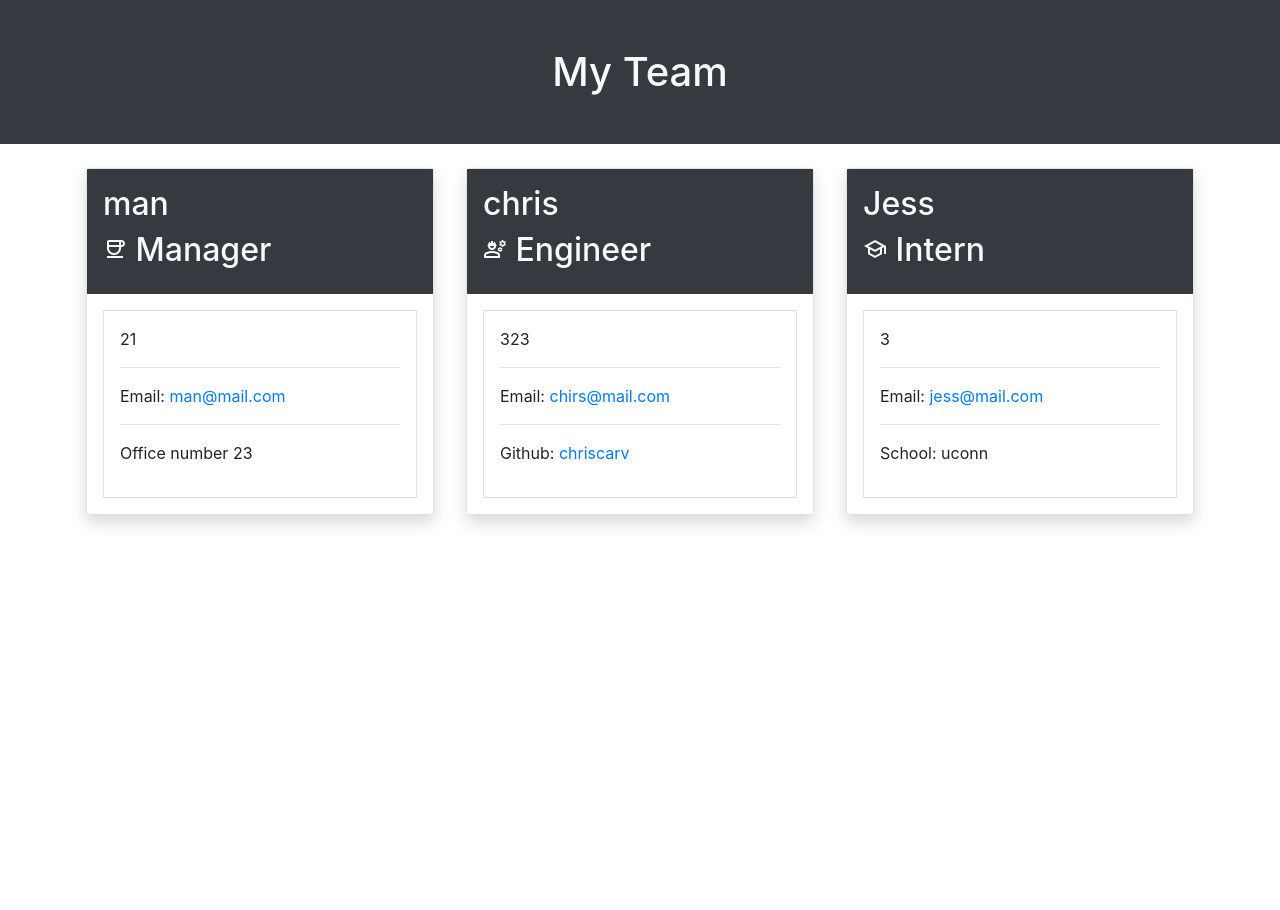
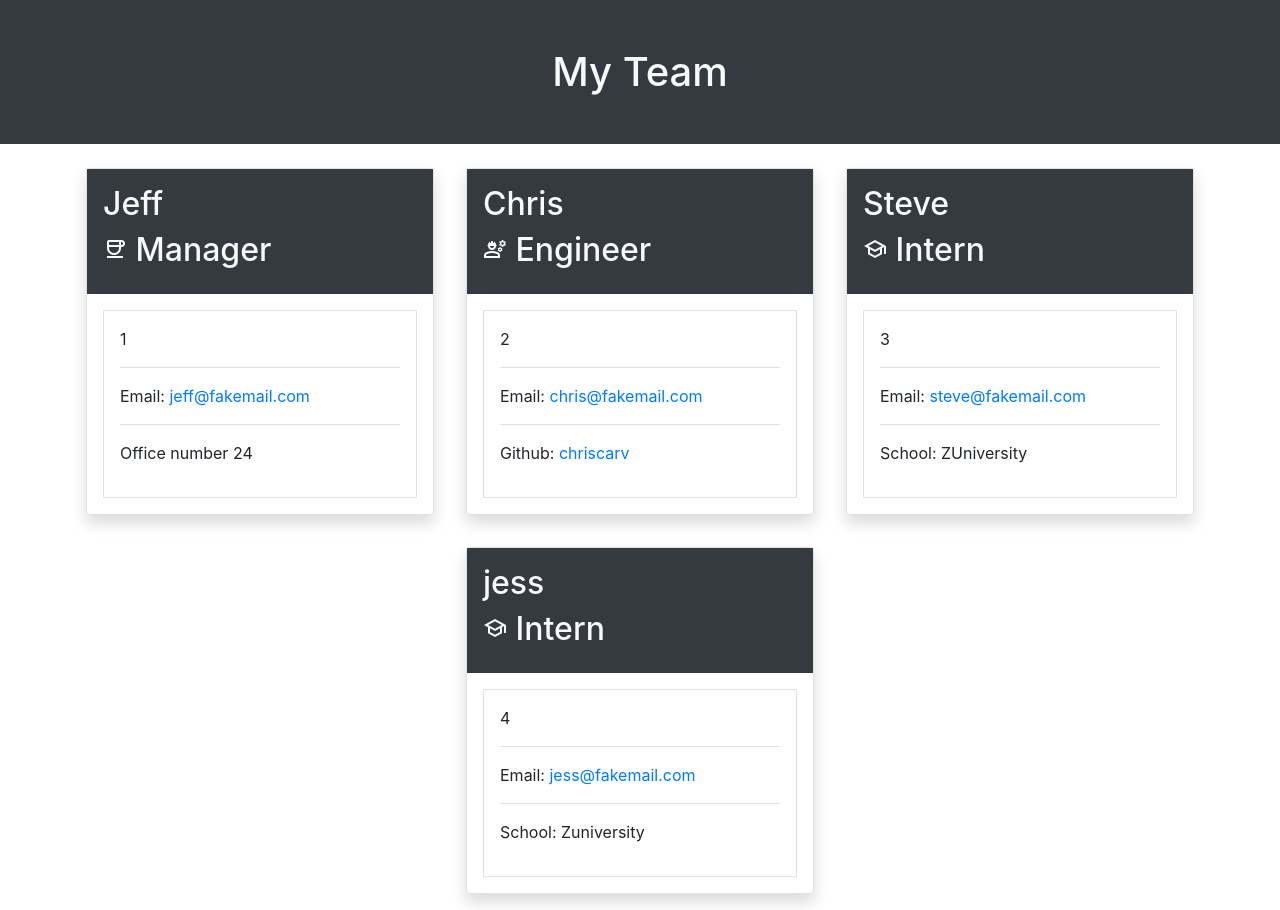
Before and after one commit to chriscarv/team-profile-generator, a website: page dist/index.html in a window 1280 px wide. Before the commit the page ends 800 px from the top, so only its background shows below. Drawn offline with nearby package versions, Linux system fonts and the light colour scheme.

```diff
--- a/dist/index.html
+++ b/dist/index.html
@@ -19,25 +19,25 @@
     <div class="justify-content-around col-4 p-3">
         <div class="border shadow rounded">
             <div class="bg-dark text-light p-3">
-                <h2>man</h2>
+                <h2>Jeff</h2>
                 <h2><span class="material-symbols-outlined">coffee</span> Manager</h2>
             </div>
             <div class="border m-3 p-3">
-                <p class="border-bottom pb-3">21</p>
-                <p class="border-bottom pb-3">Email: <a href="mailto: man@mail.com">man@mail.com</a></p>
-                <p>Office number 23</p>
+                <p class="border-bottom pb-3">1</p>
+                <p class="border-bottom pb-3">Email: <a href="mailto: jeff@fakemail.com">jeff@fakemail.com</a></p>
+                <p>Office number 24</p>
             </div>
         </div>
     </div>
     <div class="justify-content-around col-4 p-3">
         <div class="border shadow rounded">
             <div class="bg-dark text-light p-3">
-                <h2>chris</h2>
+                <h2>Chris</h2>
                 <h2><span class="material-symbols-outlined">engineering</span> Engineer</h2>
             </div>
             <div class="border m-3 p-3">
-                <p class="border-bottom pb-3">323</p>
-                <p class="border-bottom pb-3">Email: <a href="mailto: chirs@mail.com">chirs@mail.com</a></p>
+                <p class="border-bottom pb-3">2</p>
+                <p class="border-bottom pb-3">Email: <a href="mailto: chris@fakemail.com">chris@fakemail.com</a></p>
                 <p>Github: <a href="https://github.com/chriscarv" target="_blank">chriscarv</a></p>
             </div>
         </div>
@@ -45,13 +45,26 @@
     <div class="justify-content-around col-4 p-3">
         <div class="border shadow rounded">
             <div class="bg-dark text-light p-3">
-                <h2>Jess</h2>
+                <h2>Steve</h2>
                 <h2><span class="material-symbols-outlined">school</span> Intern</h2>
             </div>
             <div class="border m-3 p-3">
                 <p class="border-bottom pb-3">3</p>
-                <p class="border-bottom pb-3">Email: <a href="mailto: jess@mail.com">jess@mail.com</a></p>
-                <p>School: uconn</p>
+                <p class="border-bottom pb-3">Email: <a href="mailto: steve@fakemail.com">steve@fakemail.com</a></p>
+                <p>School: ZUniversity</p>
+            </div>
+        </div>
+    </div>
+    <div class="justify-content-around col-4 p-3">
+        <div class="border shadow rounded">
+            <div class="bg-dark text-light p-3">
+                <h2>jess</h2>
+                <h2><span class="material-symbols-outlined">school</span> Intern</h2>
+            </div>
+            <div class="border m-3 p-3">
+                <p class="border-bottom pb-3">4</p>
+                <p class="border-bottom pb-3">Email: <a href="mailto: jess@fakemail.com">jess@fakemail.com</a></p>
+                <p>School: Zuniversity</p>
             </div>
         </div>
     </div>
```
Also changed, not shown: README.md (added).
